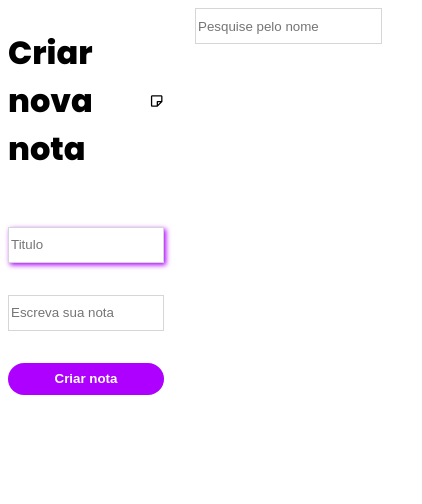
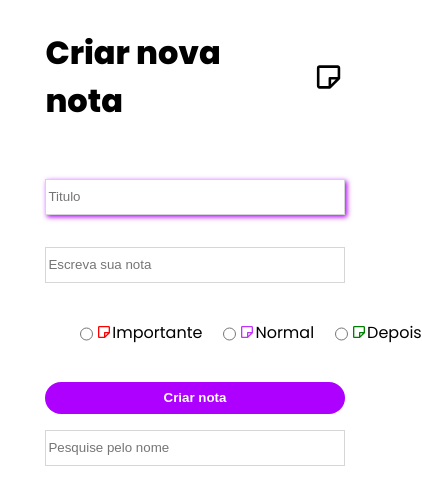
Before and after one commit to lucasf5/App-Notes, a React (Create React App) app: page / in a window 390 px wide. Shown: the top 504 px of the page, 422 px wide, since content can reach past the window. Built offline with nearby package versions, Linux system fonts and the light colour scheme.

Commit message:
adicionando novo atributo

```diff
--- a/package.json
+++ b/package.json
@@ -6,6 +6,7 @@
     "@testing-library/jest-dom": "^5.16.4",
     "@testing-library/react": "^13.2.0",
     "@testing-library/user-event": "^13.5.0",
+    "classnames": "^2.3.1",
     "react": "^18.1.0",
     "react-css-modules": "^4.7.11",
     "react-dom": "^18.1.0",
--- a/src/App.js
+++ b/src/App.js
@@ -38,7 +38,7 @@ export default class App extends Component {
 
     return (
       <div className={style.App}>
-        <Formulario dados={this.dados} />
+        <Formulario dados={this.dados} className={style.formulario}/>
 
         <section>
           <input
@@ -58,6 +58,7 @@ export default class App extends Component {
                 nota={info.nota}
                 index={index}
                 mudarArray={this.mudarArray}
+                importancia={info.importancia}
               />
             ))}
           </article>
--- a/src/App.module.scss
+++ b/src/App.module.scss
@@ -2,7 +2,6 @@
   display: flex;
   justify-content: space-between;
   gap: 1rem;
-
   section {
     width: 50%;
     display: flex;
@@ -11,11 +10,20 @@
       height: 2rem;
       border: 1px solid rgba(201, 201, 201, 0.753);
     }
-    article{
-        display: flex;
-        flex-wrap: wrap;
-        gap: 1rem;
-        width: 100%;
+    article {
+      display: flex;
+      flex-wrap: wrap;
+      gap: 1rem;
+      width: 100%;
+    }
+  }
+
+  @media (max-width: 800px) {
+    flex-direction: column;
+    margin: 0 auto;
+    section {
+      width: 80%;
+      margin: 0 auto;
     }
   }
 }
--- a/src/components/Formulario/Formulario.jsx
+++ b/src/components/Formulario/Formulario.jsx
@@ -1,11 +1,13 @@
 import React, { Component } from "react";
 import Title from "../Title/Title";
 import style from "./Formulario.module.scss";
+import { BiNote } from "react-icons/bi";
 
 export default class Formulario extends Component {
   state = {
     name: "",
     nota: "",
+    importancia: "",
   };
 
   mudarState = (event) => {
@@ -13,11 +15,19 @@ export default class Formulario extends Component {
     this.setState({ [name]: value });
   };
 
+  mudarChecked = (event) => {
+    this.setState({ importancia: event.target.value });
+  }
+
   criarNota = (event) => {
     event.preventDefault();
-    if (this.state.name !== "" && this.state.nota !== "") {
-      this.props.dados({ name: this.state.name, nota: this.state.nota });
-      this.setState({ name: "", nota: "" });
+    if (this.state.name !== "" && this.state.nota !== "" && this.state.importancia !== "") {
+      this.props.dados({
+        name: this.state.name,
+        nota: this.state.nota,
+        importancia: this.state.importancia,
+      });
+      this.setState({ name: "", nota: "", importancia: "" });
     }
   };
 
@@ -27,6 +37,7 @@ export default class Formulario extends Component {
         <form className={style.formulario}>
           <Title />
           <input
+            className={style.input}
             type="text"
             placeholder="Titulo"
             value={this.state.name}
@@ -36,12 +47,50 @@ export default class Formulario extends Component {
           />
 
           <input
+            className={style.input}
             type="text"
             placeholder="Escreva sua nota"
             value={this.state.nota}
             name="nota"
             onChange={this.mudarState.bind(this)}
           />
+          <section className={style.section}>
+            <div>
+              <input
+                type="radio"
+                id="Importante"
+                name="brand"
+                value="Importante"
+                onChange={this.mudarChecked.bind(this)}
+              />
+              <BiNote color="red" />
+              <label for="Importante">Importante</label>
+            </div>
+
+            <div>
+              <input
+                type="radio"
+                id="Normal"
+                name="brand"
+                value="Normal"
+                onChange={this.mudarChecked.bind(this)}
+              />
+              <BiNote color="rgba(174, 0, 255, 0.8)" />
+              <label for="Normal">Normal</label>
+            </div>
+
+            <div>
+              <input
+                type="radio"
+                id="Depois"
+                name="brand"
+                value="Depois"
+                onChange={this.mudarChecked.bind(this)}
+              />
+              <BiNote color="green" />
+              <label for="Depois">Depois</label>
+            </div>
+          </section>
 
           <button onClick={this.criarNota.bind(this)}>Criar nota</button>
         </form>
--- a/src/components/Formulario/Formulario.module.scss
+++ b/src/components/Formulario/Formulario.module.scss
@@ -4,14 +4,23 @@
   width: 40vw;
   gap: 2rem;
 
-  input {
+  .input {
     height: 2rem;
     border: 1px solid rgba(201, 201, 201, 0.753);
-
   }
-  input:focus {
+  .input:focus {
     box-shadow: 2px 2px 5px rgb(174, 0, 255);
     outline: 0;
+  }
+  select {
+    height: 2rem;
+    border: 1px solid rgba(201, 201, 201, 0.753);
+    cursor: pointer;
+
+    option {
+      font-weight: bold;
+      display: block;
+    }
   }
   button {
     background-color: rgb(174, 0, 255);
@@ -27,4 +36,19 @@
       background-color: rgba(174, 0, 255, 0.8);
     }
   }
+  .section{
+    display: flex;
+    flex-direction: row;
+    gap: 1rem;
+    div{
+      display: flex;
+      align-items: center;
+      font-family: 'Poppins', sans-serif;
+    }
+  }
+
+  @media (max-width: 800px){
+    width: 80%;
+    margin: 0 auto;
+  }
 }
--- a/src/components/Notas/Notas.jsx
+++ b/src/components/Notas/Notas.jsx
@@ -1,6 +1,7 @@
 import React, { Component } from 'react'
 import styles from "./Notas.module.scss"
 import {GrClose} from "react-icons/gr"
+import classNames from "classnames"
 
 export default class Notas extends Component {
   render() {
@@ -10,7 +11,10 @@ export default class Notas extends Component {
     }
 
     return (
-      <div className={styles.card}>
+      <div className={classNames({
+        [styles.card]: true,
+        [styles[`${this.props.importancia}`]]: true
+      })}>
         <GrClose size={20} onClick={()=> verificaTarget()}/>
         <h1>{this.props.titulo}</h1>
         <h2>{this.props.nota}</h2>
--- a/src/components/Notas/Notas.module.scss
+++ b/src/components/Notas/Notas.module.scss
@@ -1,19 +1,17 @@
-.card{
+.card {
   margin-top: 5rem;
   min-width: 250px;
   padding: 1rem;
-    background-color: rgb(140, 0, 255);
   color: white;
   display: flex;
   flex-direction: column;
-    justify-content:center;
-    align-items:center;
+  justify-content: center;
+  align-items: center;
   position: relative;
   border-top-left-radius: 2rem;
   border-bottom-right-radius: 2rem;
-    font-family: 'Poppins', sans-serif;
-
-    h1{
+  font-family: "Poppins", sans-serif;
+  h1 {
     font-size: 2rem;
     padding: 1rem;
     border: 1px solid white;
@@ -21,15 +19,24 @@
     word-wrap: break-word;
   }
 
-    h2{
+  h2 {
     font-family: monospace;
     word-wrap: break-word;
   }
-    svg{
+  svg {
     position: absolute;
     top: 0;
     right: 0;
-        padding:0.5rem;
+    padding: 0.5rem;
     cursor: pointer;
   }
 }
+.Normal {
+  background-color: rgb(140, 0, 255);
+}
+.Importante {
+  background-color: rgb(255, 0, 0);
+}
+.Depois {
+  background-color: rgb(38, 163, 0);
+}
```
Also changed, not shown: 1 other file (tests, documents, lock files or other folders). Lines whose indentation alone changed are shown as unchanged.
